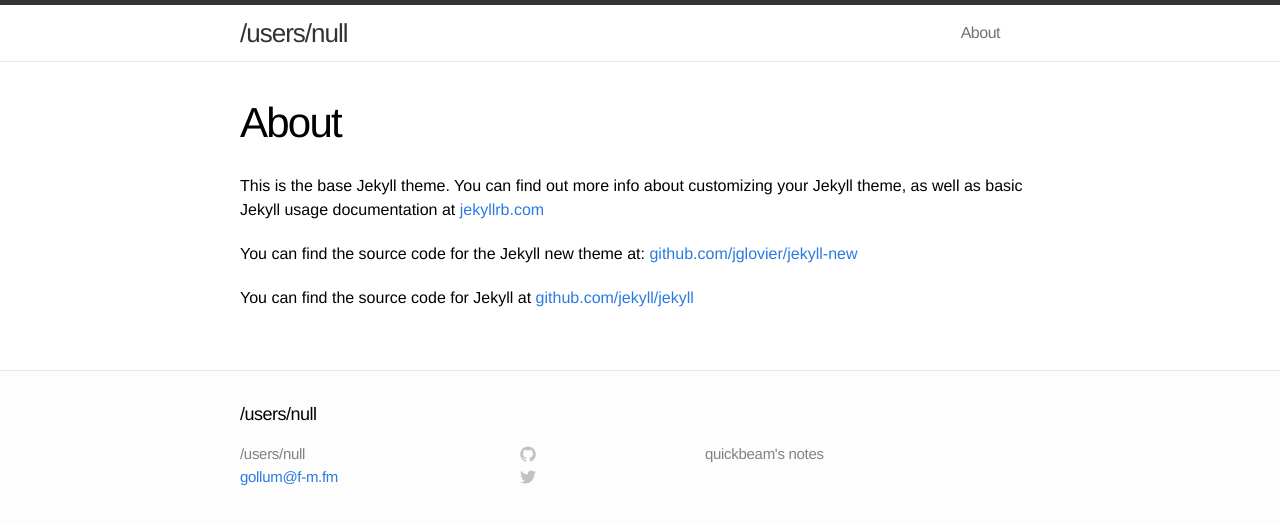
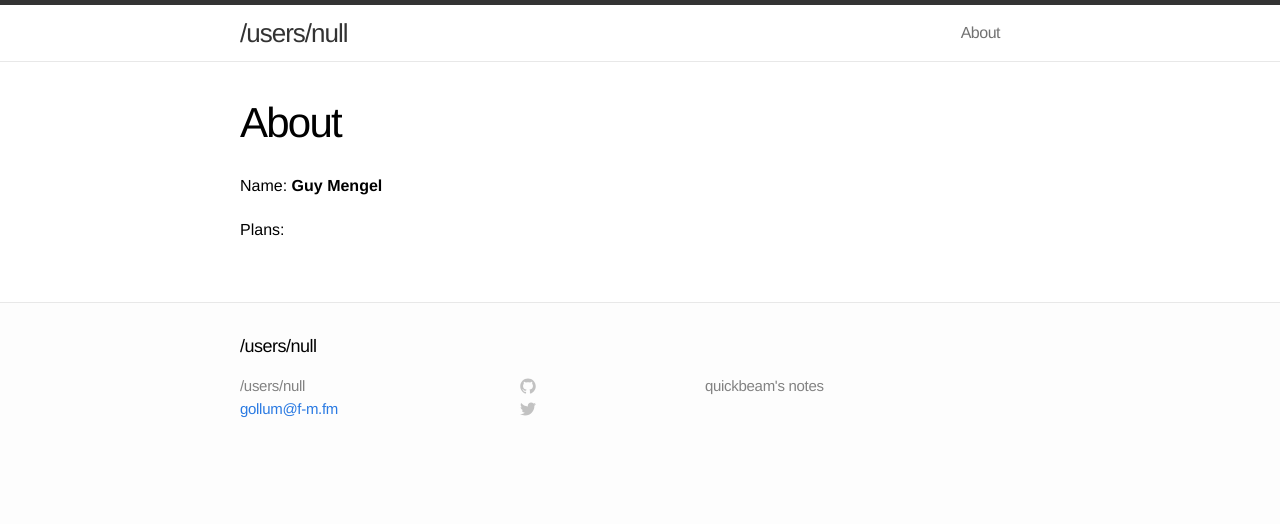
Before and after one commit to quickbeam/quickbeam.github.io, a Jekyll site: the page built from about.md, in a window 1280 px wide. Shown: the top 524 px of the page. Built offline with Jekyll 4.4.1, drawn with Linux system fonts in a browser that asks for light colours.

Commit message:
Update about.md

```diff
--- a/about.md
+++ b/about.md
@@ -4,8 +4,6 @@
 permalink: /about/
 ---
 
-This is the base Jekyll theme. You can find out more info about customizing your Jekyll theme, as well as basic Jekyll usage documentation at [jekyllrb.com](http://jekyllrb.com/)
+Name: **Guy Mengel**
 
-You can find the source code for the Jekyll new theme at: [github.com/jglovier/jekyll-new](https://github.com/jglovier/jekyll-new)
-
-You can find the source code for Jekyll at [github.com/jekyll/jekyll](https://github.com/jekyll/jekyll)
+Plans:
```
